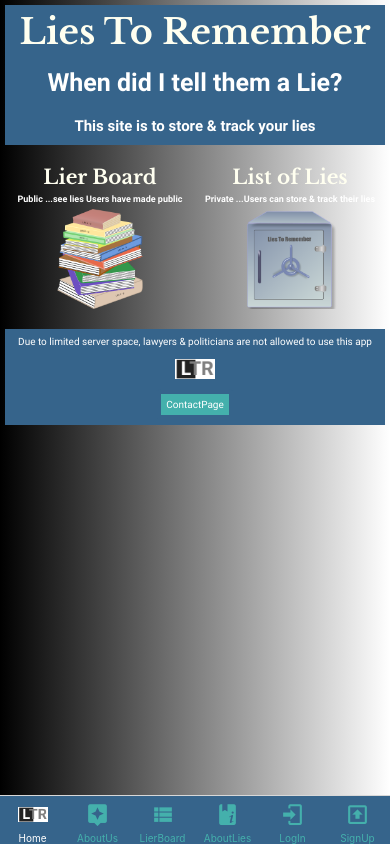
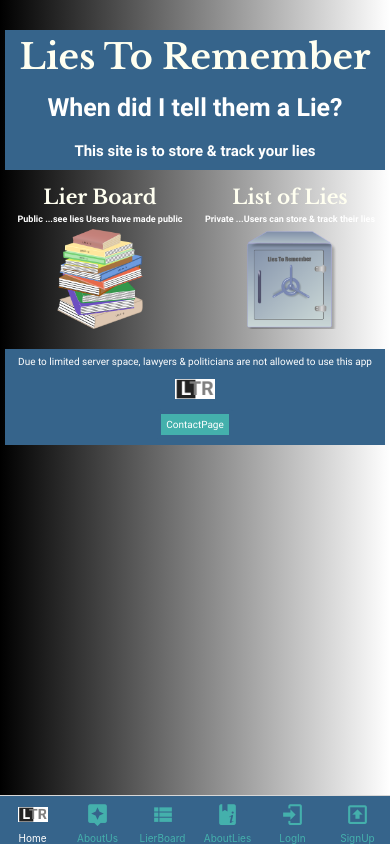
Before and after one commit to psteingh/LTRapp, a React Native app: screen /Home in a window 390 px wide. Built offline with nearby package versions, Linux system fonts and the light colour scheme.

Commit message:
ltrapp0528953

```diff
--- a/home/tophead.js
+++ b/home/tophead.js
@@ -25,7 +25,8 @@ const styles = StyleSheet.create({
     topHeadContainer: {
         backgroundColor: Colors.primaryDblue,
         alignItems: 'center',
-        margin: 5
+        marginTop: 30,
+        marginHorizontal: 5
     },
     topHeadText: {
         fontFamily: 'LibreBaskervilleBold',
```
